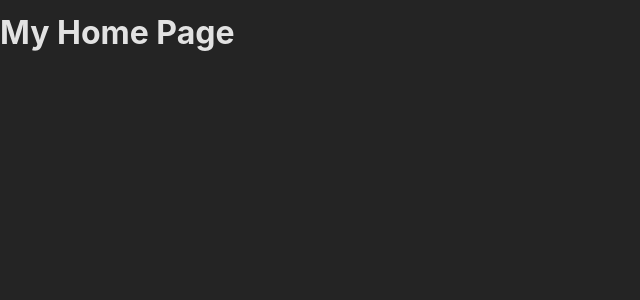
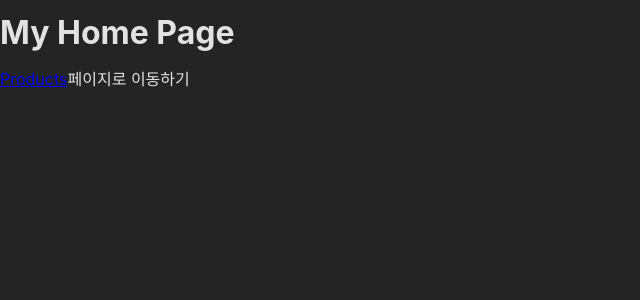
Before and after one commit to dazzlingtea/react-study202406, a React (Create React App) app: page / in a window 1280 px wide. Shown: the top 300 px of the page, without its empty margins (0-640 px from the left). Built offline with nearby package versions, Linux system fonts and the light colour scheme.

Commit message:
# 라우팅 - Link 컴포넌트 사용

```diff
--- a/src/components/RouteExample/pages/Home.js
+++ b/src/components/RouteExample/pages/Home.js
@@ -1,8 +1,15 @@
 import React from 'react';
+import { Link } from 'react-router-dom';
 
 const Home = () => {
+  console.log('Home 실행!');
   return (
-    <h1>My Home Page</h1>
+    <>
+      <h1>My Home Page</h1>
+      <p>
+        <Link to={'/products'}>Products</Link>페이지로 이동하기
+      </p>
+    </>
   );
 };
 
--- a/src/components/RouteExample/pages/Products.js
+++ b/src/components/RouteExample/pages/Products.js
@@ -1,8 +1,15 @@
 import React from 'react';
+import {Link} from 'react-router-dom';
 
 const Products = () => {
+  console.log('products 실행!');
   return (
-    <h1>My Products Page</h1>
+    <>
+      <h1>My Products Page</h1>
+      <p>
+        <Link href={'/'}>Home</Link>페이지로 이동하기
+      </p>
+    </>
   );
 };
 
```
